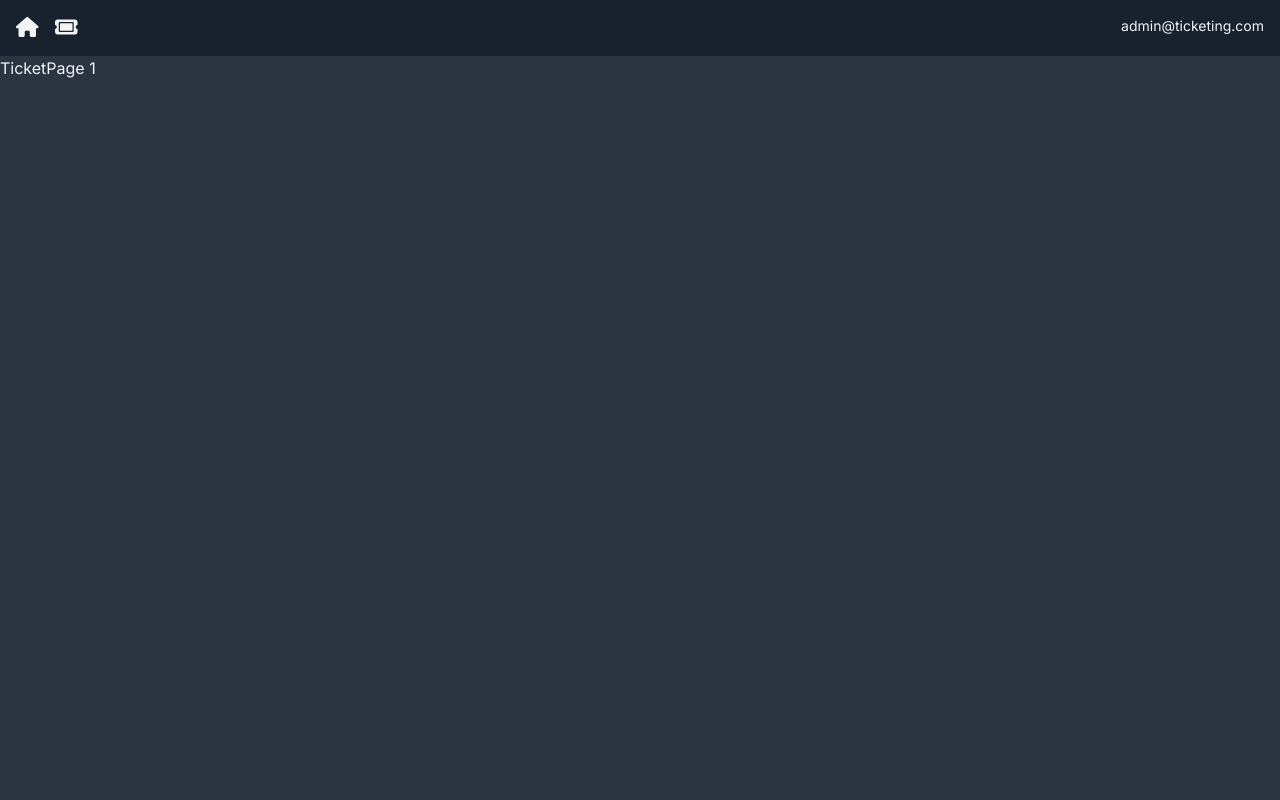
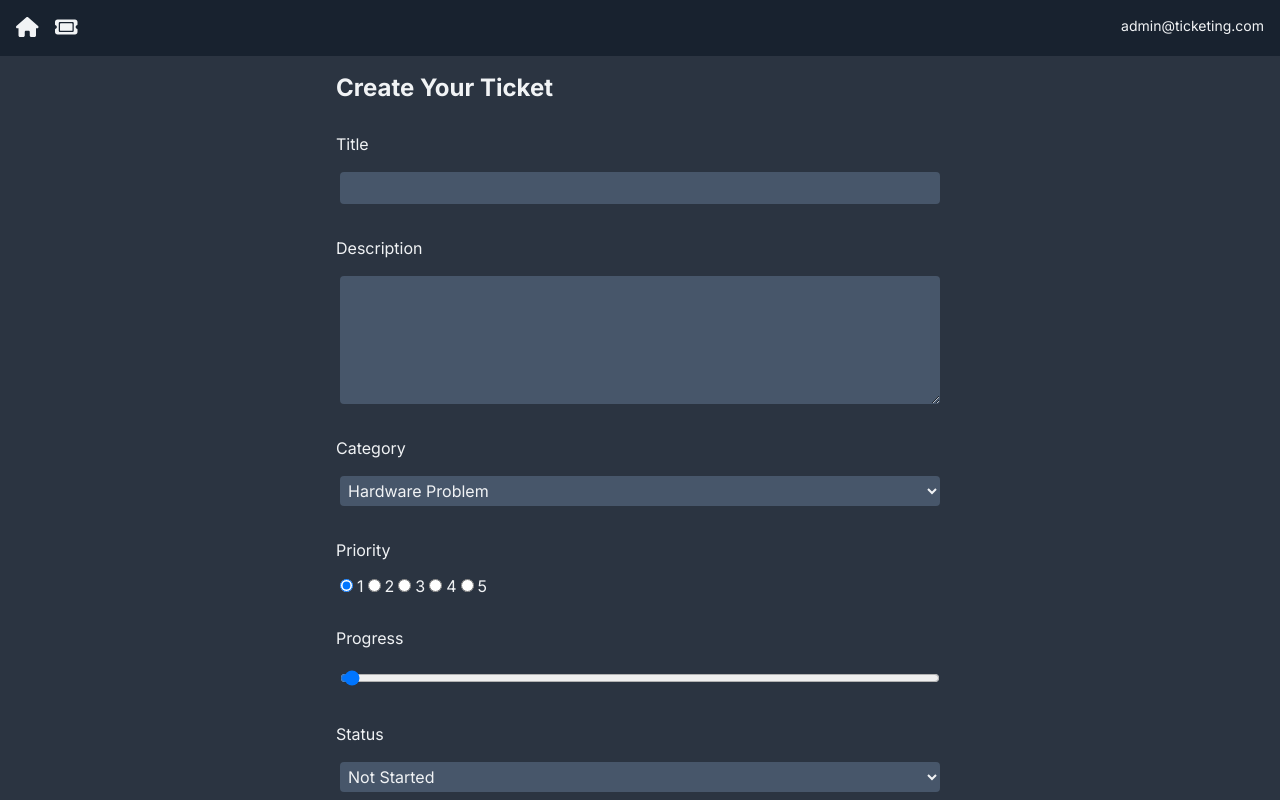
Before and after one commit to prashastikarlekar/CodeGuardian-Ticketing-App, a Next.js app: page /TicketPage/1 in a window 1280 px wide. Built offline with nearby package versions, Linux system fonts and the light colour scheme.

Commit message:
Create Ticket completed.

```diff
--- /dev/null
+++ b/app/(components)/TicketForm.jsx
@@ -0,0 +1,150 @@
+/** @format */
+
+"use client";
+
+import { useRouter } from "next/navigation";
+import React, { useState } from "react";
+
+const TicketForm = () => {
+	const router = useRouter();
+	const startingTicketData = {
+		title: "",
+		description: "",
+		priority: 1,
+		progress: 0,
+		status: "not started",
+		category: "Hardware PRoblem",
+	};
+	const [formData, setFormData] = useState(startingTicketData);
+	const handleChange = (e) => {
+		const value = e.target.value;
+		const name = e.target.name;
+		setFormData((prevState) => ({
+			...prevState,
+			[name]: value,
+		}));
+	};
+	const handleSubmit = async (e) => {
+		// console.log("submitted");
+		e.preventDefault();
+		const res = await fetch("/api/Tickets", {
+			method: "POST",
+			body: JSON.stringify({ formData }),
+			"content-type": "application/json",
+		});
+		if (!res.ok) {
+			throw new Error("Failed to create Ticket");
+		}
+		router.refresh();
+		router.push("/");
+	};
+
+	return (
+		<div className='flex justify-center'>
+			<form
+				className='flex flex-col gap-3 w-1/2'
+				method='POST'
+				onSubmit={handleSubmit}>
+				<h3>Create Your Ticket</h3>
+				<label>Title</label>
+				<input
+					id='title'
+					name='title'
+					type='text'
+					onChange={handleChange}
+					required={true}
+					value={formData.title}
+				/>
+				<label>Description</label>
+				<textarea
+					id='description'
+					name='description'
+					type='text'
+					onChange={handleChange}
+					required={true}
+					value={formData.description}
+					rows='5'
+				/>
+				<label>Category</label>
+				<select
+					name='category'
+					onChange={handleChange}
+					required={true}
+					value={formData.category}>
+					<option value='Hardware Problem'>Hardware Problem</option>
+					<option value='Software Problem'>Software Problem</option>
+					<option value='Project'>Project</option>
+				</select>
+				<label>Priority</label>
+				<div>
+					<input
+						id='priority-1'
+						name='priority'
+						type='radio'
+						onChange={handleChange}
+						value={1}
+						checked={formData.priority == 1}
+					/>
+					<label>1</label>
+					<input
+						id='priority-2'
+						name='priority'
+						type='radio'
+						onChange={handleChange}
+						value={2}
+						checked={formData.priority == 2}
+					/>
+					<label>2</label>
+					<input
+						id='priority-3'
+						name='priority'
+						type='radio'
+						onChange={handleChange}
+						value={3}
+						checked={formData.priority == 3}
+					/>
+					<label>3</label>
+					<input
+						id='priority-4'
+						name='priority'
+						type='radio'
+						onChange={handleChange}
+						value={4}
+						checked={formData.priority == 4}
+					/>
+					<label>4</label>
+					<input
+						id='priority-5'
+						name='priority'
+						type='radio'
+						onChange={handleChange}
+						value={5}
+						checked={formData.priority == 5}
+					/>
+					<label>5</label>
+				</div>
+				<label>Progress</label>
+				<input
+					type='range'
+					id='progress'
+					name='progress'
+					value={formData.progress}
+					min='0'
+					max='100'
+					onChange={handleChange}
+				/>
+				<label>Status</label>
+				<select name='status' value={formData.status} onChange={handleChange}>
+					<option value='not started'>Not Started</option>
+					<option value='started'>Started</option>
+					<option value='done'>Done</option>
+				</select>
+				<div className='flex justify-center'>
+					<input type='submit' className='btn max-w-xs' value='Create Ticket' />
+				</div>
+			</form>
+		</div>
+	);
+};
+
+export default TicketForm;
--- a/app/TicketPage/[id]/page.jsx
+++ b/app/TicketPage/[id]/page.jsx
@@ -1,7 +1,9 @@
 /** @format */
 
+import TicketForm from "@/app/(components)/TicketForm";
+
 const TicketPage = ({ params }) => {
-	return <div>TicketPage {params.id}</div>;
+	return <TicketForm />;
 };
 
 export default TicketPage;
--- /dev/null
+++ b/app/api/Tickets/route.js
@@ -0,0 +1,17 @@
+/** @format */
+
+import Ticket from "../../(models)/Ticket";
+import { NextResponse } from "next/server";
+
+export async function POST(req) {
+	console.log("POST");
+	try {
+		const body = await req.json();
+		const ticketData = body.formData;
+		await Ticket.create(ticketData);
+
+		return NextResponse.json({ message: "Ticket Created" }, { status: 201 });
+	} catch (error) {
+		return NextResponse.json({ message: "Error", error }, { status: 500 });
+	}
+}
--- a/app/globals.css
+++ b/app/globals.css
@@ -26,6 +26,17 @@
 	p {
 		@apply text-sm text-default-text;
 	}
+	form {
+		@apply rounded-xl p-4;
+	}
+	label {
+		@apply mt-4;
+	}
+	input,
+	select,
+	textarea {
+		@apply m-1 rounded bg-card p-1;
+	}
 }
 @layer components {
 	.icon {
```
